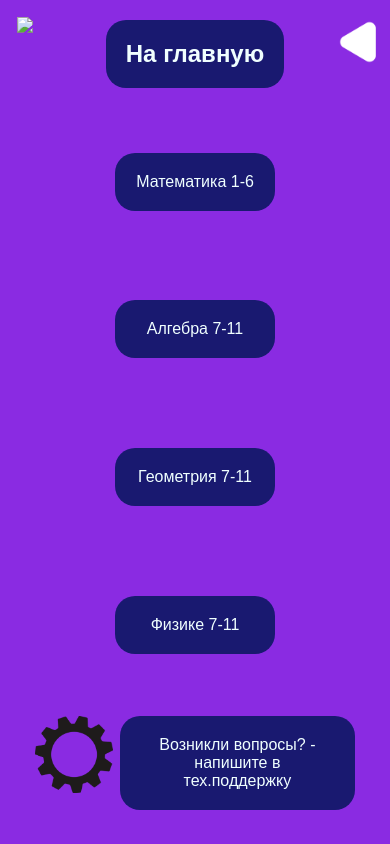
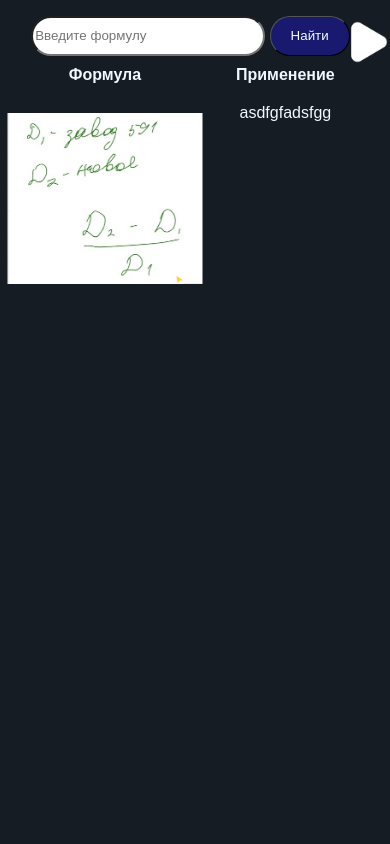
Before and after one commit to ivantr30/WellKidSite, a Django app: page /formulas/mathformulas in a window 390 px wide. Run offline with Django 5.2, Linux system fonts and the light colour scheme; some web fonts are replaced.

Commit message:
Dz18RELEASE

```diff
--- a/VseFormuli/subjectscontent/static/subjectscontent/css/base.css
+++ b/VseFormuli/subjectscontent/static/subjectscontent/css/base.css
@@ -102,10 +102,10 @@ h1{
 }
 @media screen and (max-width:600px){
     main{
-        display: none;
+        display: flex;
     }
     input[type="search"]{
-        width: 100vw;
+        width: 60vw;
     }
     .pcbutton{
         display: none;
@@ -119,6 +119,7 @@ h1{
         margin: 0%;
     }
     aside{
+        display: none;
         width: 100vw;
         height: 100vh;
     }
@@ -127,4 +128,7 @@ h1{
         position: relative;
         bottom: 3vh;
     }
+    .toggleMenu{
+        transform: rotate(0deg);
+    }
 }
--- a/VseFormuli/subjectscontent/static/subjectscontent/css/category.css
+++ b/VseFormuli/subjectscontent/static/subjectscontent/css/category.css
@@ -16,3 +16,21 @@ td{
 td img{
     transform: translateX(-50%);
 }
+@media screen and (max-width:600px){
+    td img{
+        width: 50%;
+    }
+    form{
+        margin-left: 8%;
+        margin-top: 4%;
+    }
+    .mobileButton{
+        left: 88.5%;
+    }
+    table{
+        top: 0%;
+    }
+    aside{
+        height: 101vh;
+    }
+}
--- a/VseFormuli/subjectscontent/templates/base.html
+++ b/VseFormuli/subjectscontent/templates/base.html
@@ -45,19 +45,25 @@
             isСlosed = !isСlosed;
             const main = document.querySelectorAll("main");
             if(isСlosed){
-                document.getElementById("sidebar").style.display = "none";
-                document.getElementsByClassName("toggleMenu")[0].style.transform = "rotate(0deg)";
-                document.getElementsByClassName("toggleMenu")[1].style.transform = "rotate(0deg)";
                 if(buttonclicked == "mobileButton"){
-                    main.forEach(element => { element.style.display = 'flex'; });
+                document.getElementsByClassName("toggleMenu")[1].style.transform = "rotate(180deg)";
+                    document.getElementById("sidebar").style.display = "block";
+                    main.forEach(element => { element.style.display = 'none'; });
+                }
+                else{
+                    document.getElementById("sidebar").style.display = "none";
+                    document.getElementsByClassName("toggleMenu")[0].style.transform = "rotate(0deg)";
                 }
             }
             else{
-                document.getElementById("sidebar").style.display = "block";
+                if(buttonclicked == "mobileButton"){
+                document.getElementsByClassName("toggleMenu")[1].style.transform = "rotate(0deg)";
+                    document.getElementById("sidebar").style.display = "none";
+                    main.forEach(element => { element.style.display = 'flex'; });
+                }
+                else{
                 document.getElementsByClassName("toggleMenu")[0].style.transform = "rotate(180deg)";
-                document.getElementsByClassName("toggleMenu")[1].style.transform = "rotate(180deg)";
-                if(buttonclicked == "mobileButton"){
-                    main.forEach(element => { element.style.display = 'none'; });
+                    document.getElementById("sidebar").style.display = "block";
                 }
             }
         }
```
